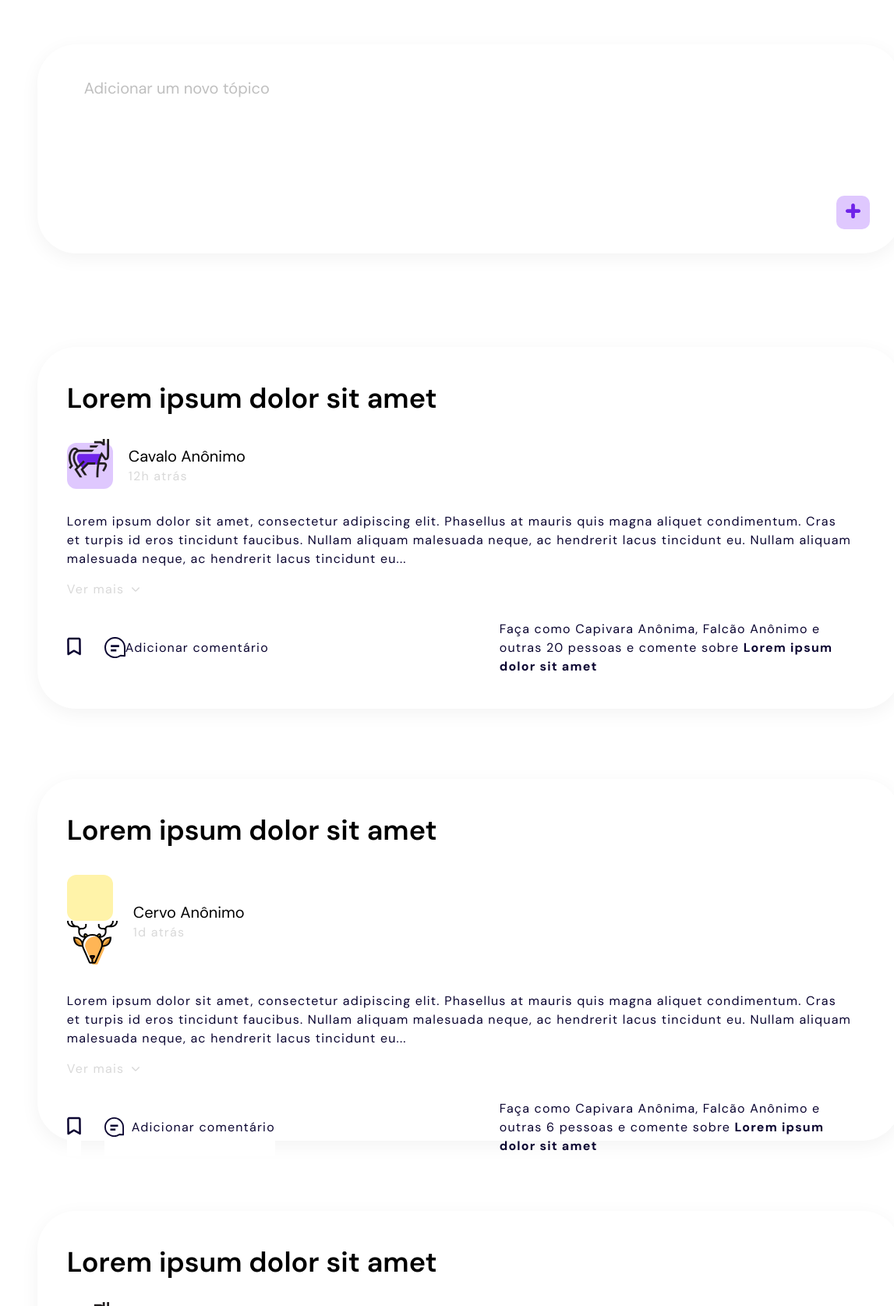
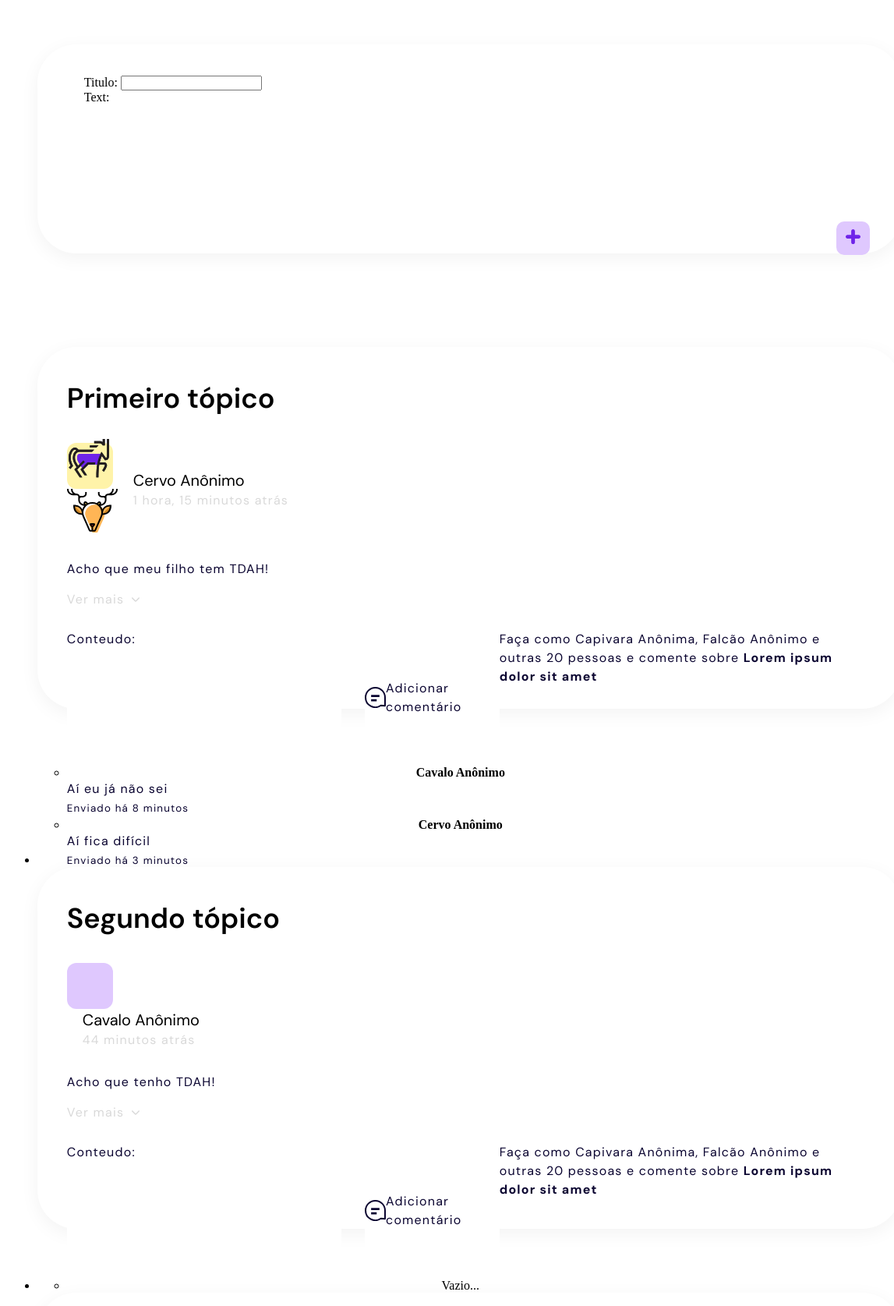
Before and after one commit to Pirraio/eject-projeto-backend, a Django app: page /forum in a window 1400 px wide. Shown: the part 851-2526 px from the top of the page at 78% size, without its empty margins (87-1234 px from the left). Run offline with Django 5.2, Linux system fonts and the light colour scheme; data comes from the database, SQL or seed files in the repository; both versions use the stored data as it was after the commit.

Commit message:
Adicionando mudanças no template forum
Add comentários nos posts e posts a página.

```diff
--- a/apps/forum_app/forms.py
+++ b/apps/forum_app/forms.py
@@ -6,6 +6,11 @@
         model = ForumPost
         fields = ['titulo','text']
 
+    def __init__(self, *args, **kwargs):
+        super(ForumForm, self).__init__(*args, **kwargs)
+        self.fields['titulo'].required = False  # Set title as not required
+        self.fields['text'].required = False
+
 class CommentForm(forms.ModelForm):
     class Meta:
         model = Comment
--- a/apps/forum_app/models.py
+++ b/apps/forum_app/models.py
@@ -27,7 +27,7 @@
         super().save(*args, **kwargs)
 
 class Comment(models.Model):
-    post = models.ForeignKey(ForumPost, on_delete=models.CASCADE,related_name='comentarios')
+    post = models.ForeignKey(ForumPost, related_name='comentarios',on_delete=models.CASCADE,)
     autor = models.CharField(max_length=100,blank=True)
     conteudo = models.TextField()
     data_criacao = models.DateTimeField(default=timezone.now)
--- a/apps/forum_app/views.py
+++ b/apps/forum_app/views.py
@@ -1,34 +1,33 @@
 from django.shortcuts import render,redirect, get_object_or_404
-from .forms import ForumForm
+from .forms import ForumForm, CommentForm
 from .models import Comment,ForumPost
 # Create your views here.
 
-def post_list(request):
-    posts = ForumPost.objects.all()
-    form = ForumPost()
+
+def forum_view(request):
+    posts = ForumPost.objects.all().order_by('data_criacao')
+
+    post_form = ForumForm()
+    comment_form = CommentForm()
+
     if request.method == 'POST':
-        form = ForumPost(request.POST)
-        if form.is_valid():
-            form.save()
 
-            #TODO: Ajeitar caminho
-            return redirect('post_list')
 
-    return render(request, 'forum/post_list.html', {'posts': posts, 'form': form})
+        if 'post_submit' in request.POST:
+            post_form = ForumForm(request.POST)
+            if post_form.is_valid():
+                post = post_form.save(commit=False)
+                post.save()
+                return redirect('forum')
 
-def post_comments(request,post_id):
-    post = get_object_or_404(ForumPost, id=post_id)
-    comentarios = post.comentarios.all() #Utiliza o related_name do model para pegar os comentarios
-    form = Comment()
-    if request.method == 'POST':
-        form = Comment(request.POST)
-        if form.is_valid():
-            comentario = form.save(commit=False)
-            comentario.post = post  # Associa o comentário ao post
-            comentario.save()
+        elif 'comment_submit' in request.POST:
+            comment_form = CommentForm(request.POST)
+            if comment_form.is_valid():
+                post_id = request.POST.get('post_id')
+                post = get_object_or_404(ForumPost, id=post_id)
+                comment = comment_form.save(commit=False)
+                comment.post = post
+                comment.save()
+                return redirect('forum')
 
-            #TODO: Preencher com caminho para template
-            return redirect('post_detail', post_id=post.id)
-
-            #TODO: Preencher com caminho para template
-    return render(request, 'forum/post_detail.html', {'post': post, 'comentarios': comentarios, 'form': form})
+    return render(request, 'pages_app/forum.html', {'posts': posts, 'post_form': post_form, 'comment_form': comment_form})
--- a/apps/pages_app/views.py
+++ b/apps/pages_app/views.py
@@ -4,5 +4,5 @@
 def home(request):
     return render(request, 'pages_app/homepage.html')
 
-def forum(request):
-    return render(request, 'pages_app/forum.html')
+#def forum(request):
+#   return render(request, 'pages_app/forum.html')
--- a/core/templates/pages_app/forum.html
+++ b/core/templates/pages_app/forum.html
@@ -11,6 +11,15 @@
     <link href="{% static "css/navbar.css" %}" rel="stylesheet">
     <link href="{% static "css/forum_styles.css" %}" rel="stylesheet">
     <link href="{% static "css/footer.css" %}" rel="stylesheet">
+
+    <style>
+        textarea{
+            resize: none;
+            vertical-align: top;
+            width: 100%;
+            box-sizing: border-box;
+        }
+    </style>
     <!--Scripts-->
     <script src="{% static "js/navbar.js" %}" defer></script>
 
@@ -62,17 +71,27 @@
     <section id="novotopico">
             <!-- Caixa para adicionar novo tópico -->
         <div id="card_add">
-            <textarea id="caixadetexto" placeholder="Adicionar um novo tópico"></textarea>
+            <form method="POST">
+                {% csrf_token%}
+                {{ post_form.as_p }}
                 <div style="text-align: right; padding-right: 40px;">
-            <button id="btn_plus">
+                    <button id="btn_plus" type="submit" name="post_submit">
                         <img src="{% static "img/btn_forum/plus.svg" %}">
-            </button></div>
+                    </button>
+                </div>
+            </form>
         </div>
 
         <!-- Primeiro tópico/comentário -->
-        <div class="card_topico" id="primeiro_comentario">
-            <h3>Lorem ipsum dolor sit amet</h3> <!-- Título do tópico -->
-            <div id="usuario">
+        <ul>
+            <!-- Lista de mensagens no forum, for loop para mostrar todos os posts-->
+            {% for post in posts %}
+            <li>
+                <div class="card_topico" >
+                    <h3>{{ post.titulo }}</h3> <!-- Título do tópico -->
+
+
+                    {% if post.autor == 'Cavalo Anônimo' %}<!-- if/else para por se o dono eh cavalo ou cervo -->
                     <div id="usuario">
                         <div id="cavaloanonimo">
                             <div id="quadradoroxo"></div>  <!--quadrado do perfil-->
@@ -81,14 +100,24 @@
                     </div>
                     <div style="display: flex; flex-direction: column;">
                         <h4 id="nome_usuario">Cavalo Anônimo</h4> <!--Nome do usuário-->
-                        <p id="horario">12h atrás</p> <!-- Tempo desde o post -->
+                        <p id="horario">{{ post.data_criacao|timesince }} atrás</p> <!-- Tempo desde o post -->
+                    </div>
+                    {% elif post.autor == 'Cervo Anônimo' %}
+
+                    <div id="usuario">
+                        <div id="cervoanonimo">
+                            <div id="quadradoamarelo"></div>  <!--quadrado do perfil-->
+                            <img src="{% static "img/cervoicon.svg" id="iconcervo" %}">
+                        </div>
+                        <div style="display: flex; flex-direction: column;">
+                            <h4 id="nome_usuario">Cervo Anônimo</h4><!--Nome do usuário-->
+                            <p id="horario">{{ post.data_criacao|timesince }} atrás</p> <!-- Tempo desde o post -->
                         </div>
                     </div>
 
+                    {% endif %}
                     <!-- Texto do comentário resumido -->
-            <p id="txt_comentario">Lorem ipsum dolor sit amet, consectetur adipiscing elit. Phasellus at mauris quis magna aliquet condimentum. Cras et turpis id eros tincidunt
-                faucibus. Nullam aliquam malesuada neque, ac hendrerit lacus tincidunt eu. Nullam aliquam malesuada neque, ac hendrerit lacus tincidunt eu...
-            </p>
+                    <p id="txt_comentario">{{ post.text }}</p>
 
                     <!-- Botão para expandir o comentário -->
                     <button id="btn_vermais">
@@ -99,136 +128,44 @@
                     <div id="parte_inferior" style="justify-content: space-between;">
                         <div id="acoes" style="justify-content: space-around;">
                             <!--Salvar conteudo-->
-                    <button id="btn_salvar">
-                        <img src="{% static "img/btn_forum/salvar.svg" id="icon_salvar" %}">
-                    </button>
+
                             <!--Adicionar comentario-->
-                    <button id="btn_addcomentario">
+                            <form  method="POST" style="display: flex;">
+                                {% csrf_token %}
+                                <input type="hidden" name="post_id" value="{{ post.id }}">
+                                {{ comment_form.as_p }}
+                                <button id="btn_addcomentario" type="submit" name="comment_submit" style="display: flex;">
                                     <img src="{% static "img/btn_forum/comentario.svg" id="icon_comentario" %}">
                                     <p>Adicionar comentário</p>
                                 </button>
+                            </form>
                         </div>
                         <div>
                             <p id="facacomo">Faça como Capivara Anônima, Falcão Anônimo e outras 20 pessoas e comente sobre <span style="font-family: DM Sans;font-weight: 700;">  Lorem ipsum dolor sit amet</span></p>
                         </div>
                     </div>
+                    <!-- Listar comentarios do post com for loop -->
+                    <ul>
+                        {% for comentario in post.comentarios.all %}
+                            <li>
+                                <strong>{{ comentario.autor }}</strong><!-- Autor do tópico -->
+                                <p>{{ comentario.conteudo }}</p><!-- Conteúdo do tópico -->
+                                <p><small>Enviado há {{ comentario.data_criacao|timesince }}</small></p>
+                            </li>
+
+                        {% empty %}<!-- Default do tópico vazio -->
+                            <li>Vazio...</li>
+
+                        {% endfor %}
+                    </ul>
+
                 </div>
+            </li>
+            {% empty %}
+            <li>Vazio...</li>
+            {% endfor %}
 
-        <!--cervo anonimo-->
-
-        <div class="card_topico" id="segundo_comentario">
-            <h3>Lorem ipsum dolor sit amet</h3>
-                <div id="usuario">
-                    <div id="cervoanonimo">
-                        <div id="quadradoamarelo"></div>  <!--quadrado do perfil-->
-                        <img src="{% static "img/cervoicon.svg" id="iconcervo" %}">
-                    </div>
-                    <div style="display: flex; flex-direction: column;">
-                        <h4 id="nome_usuario">Cervo Anônimo</h4><!--Nome do usuário-->
-                        <p id="horario">1d atrás</p> <!-- Tempo desde o post -->
-                    </div>
-                </div>
-            <p id="txt_comentario">Lorem ipsum dolor sit amet, consectetur adipiscing elit. Phasellus at mauris quis magna aliquet condimentum. Cras et turpis id eros tincidunt
-                faucibus. Nullam aliquam malesuada neque, ac hendrerit lacus tincidunt eu. Nullam aliquam malesuada neque, ac hendrerit lacus tincidunt eu...
-            </p>
-        <!-- Botão para expandir o comentário -->
-            <button id="btn_vermais">
-                <p style="color: #D9D9D9;">Ver mais</p>
-                <img src="{% static "img/btn_forum/seta_vermais.svg" %}">
-            </button>
-
-           <div id="parte_inferior" style="justify-content: space-between;">
-                <div id="acoes" style="justify-content: space-around;">
-                    <button id="btn_salvar">
-                        <img src="{% static "img/btn_forum/salvar.svg" %}" id="icon_salvar">
-                    </button>
-                    <button id="btn_addcomentario">
-                        <img src="{% static "img/btn_forum/comentario.svg" %}" id="icon_comentario">
-                        <p>Adicionar comentário</p>
-                    </button>
-                </div>
-                <div>
-                    <p id="facacomo">Faça como Capivara Anônima, Falcão Anônimo e outras 6 pessoas e comente sobre <span style="font-family: DM Sans;font-weight: 700;">  Lorem ipsum dolor sit amet</span></p>
-                </div>
-            </div>
-        </div>
-<!--terceiro comentario-->
-
-<div class="card_topico" id="terceiro_comentario">
-    <h3>Lorem ipsum dolor sit amet</h3>
-        <div id="usuario">
-            <div id="cavaloanonimo">
-                <div id="quadradoroxo"></div>
-                <img src="{% static "img/cavaloanonimoimg.svg" %}" id="iconcavalo2">
-            </div>
-            <div style="display: flex; flex-direction: column;">
-                <h4 id="nome_usuario">Cavalo Anônimo</h4>
-                <p id="horario">12h atrás</p>
-            </div>
-        </div>
-    <p id="txt_comentario">Lorem ipsum dolor sit amet, consectetur adipiscing elit. Phasellus at mauris quis magna aliquet condimentum. Cras et turpis id eros tincidunt
-        faucibus. Nullam aliquam malesuada neque, ac hendrerit lacus tincidunt eu. Nullam aliquam malesuada neque, ac hendrerit lacus tincidunt eu...
-    </p>
-    <button id="btn_vermais">
-        <p style="color: #D9D9D9;">Ver mais</p>
-        <img src="{% static "img/btn_forum/seta_vermais.svg" %}">
-    </button>
-
-   <div id="parte_inferior" style="justify-content: space-between;">
-        <div id="acoes" style="justify-content: space-around;">
-            <button id="btn_salvar">
-                <img src="{% static "img/btn_forum/salvar.svg" %}" id="icon_salvar">
-            </button>
-            <button id="btn_addcomentario">
-                <img src="{% static "img/btn_forum/comentario.svg" %}" id="icon_comentario">
-                <p>Adicionar comentário</p>
-            </button>
-        </div>
-        <div>
-            <p id="facacomo">Faça como Capivara Anônima, Falcão Anônimo e outras 20 pessoas e comente sobre <span style="font-family: DM Sans;font-weight: 700;">  Lorem ipsum dolor sit amet</span></p>
-        </div>
-    </div>
-</div>
-
-<!--cervo anonimo-->
-
-<div class="card_topico" id="quarto_comentario">
-    <h3>Lorem ipsum dolor sit amet</h3>
-        <div id="usuario">
-            <div id="cervoanonimo">
-                <div id="quadradoamarelo"></div>
-                <img src="{% static "img/cervoicon.svg" %}" id="iconcervo2">
-            </div>
-            <div style="display: flex; flex-direction: column;">
-                <h4 id="nome_usuario">Cervo Anônimo</h4>
-                <p id="horario">1d atrás</p>
-            </div>
-        </div>
-    <p id="txt_comentario">Lorem ipsum dolor sit amet, consectetur adipiscing elit. Phasellus at mauris quis magna aliquet condimentum. Cras et turpis id eros tincidunt
-        faucibus. Nullam aliquam malesuada neque, ac hendrerit lacus tincidunt eu. Nullam aliquam malesuada neque, ac hendrerit lacus tincidunt eu...
-    </p>
-    <button id="btn_vermais">
-        <p style="color: #D9D9D9;">Ver mais</p>
-        <img src="{% static "img/btn_forum/seta_vermais.svg" %}">
-    </button>
-
-    <div id="parte_inferior" style="justify-content: space-between;">
-        <div id="acoes" style="justify-content: space-around;">
-            <button id="btn_salvar">
-                <img src="{% static "img/btn_forum/salvar.svg" %}" id="icon_salvar">
-            </button>
-            <button id="btn_addcomentario">
-                <img src="{% static "img/btn_forum/comentario.svg" %}" id="icon_comentario">
-                <p>Adicionar comentário</p>
-            </button>
-        </div>
-        <div>
-            <p id="facacomo">Faça como Capivara Anônima, Falcão Anônimo e outras 6 pessoas e comente sobre <span style="font-family: DM Sans;font-weight: 700;">  Lorem ipsum dolor sit amet</span></p>
-        </div>
-    </div>
-</div>
-
-    </section>
+        </ul>
 
         <!--Topicos populares cards-->
         <div id="topicospopulares">
--- a/setup/urls.py
+++ b/setup/urls.py
@@ -18,7 +18,8 @@
 from django.urls import path, include
 
 #from homepage.views import homepage
-from apps.pages_app.views import home, forum
+from apps.pages_app.views import home
+from apps.forum_app.views import forum_view
 #from apps.forum_app.views import forum_view
 
 from django.conf import settings
@@ -27,5 +28,5 @@
 urlpatterns = [
     path('admin/', admin.site.urls),
     path('', home, name='home'),
-    path('forum', forum, name='forum')
+    path('forum', forum_view, name='forum')
 ] + static(settings.STATIC_URL, document_root=settings.STATIC_ROOT)
```
Also changed, not shown: db.sqlite3. Lines whose indentation alone changed are shown as unchanged.
